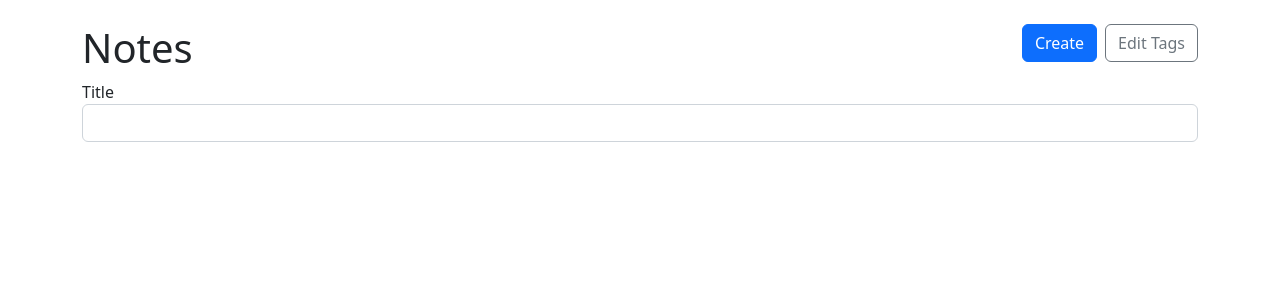
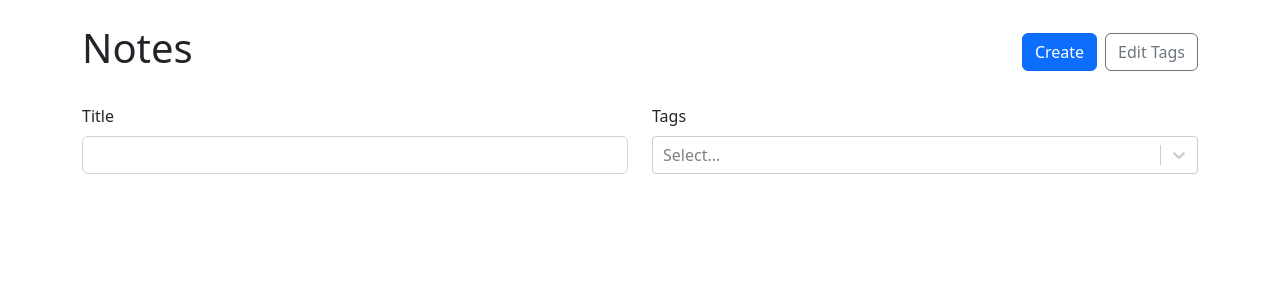
Before and after one commit to norrico31/Markdown-TS, a React (Vite) app: page / in a window 1280 px wide. Shown: the top 300 px of the page. Built offline with nearby package versions, Linux system fonts and the light colour scheme.

Commit message:
filteredNotes and simplified note

```diff
--- a/package.json
+++ b/package.json
@@ -14,11 +14,13 @@
     "react-bootstrap": "^2.7.0",
     "react-dom": "^18.2.0",
     "react-router-dom": "^6.6.0",
-    "react-select": "^5.7.0"
+    "react-select": "^5.7.0",
+    "uuid": "^9.0.0"
   },
   "devDependencies": {
     "@types/react": "^18.0.26",
     "@types/react-dom": "^18.0.9",
+    "@types/uuid": "^9.0.0",
     "@vitejs/plugin-react": "^3.0.0",
     "typescript": "^4.9.3",
     "vite": "^4.0.0"
--- a/src/App.tsx
+++ b/src/App.tsx
@@ -1,6 +1,7 @@
-import { useMemo, useId } from 'react'
+import { useMemo, } from 'react'
 import { Container } from 'react-bootstrap'
 import { Routes, Route, Navigate } from 'react-router-dom'
+import { v4 as uuidV4 } from 'uuid'
 import NewNote from './pages/NewNote'
 import NoteList from './pages/NoteList'
 import { useLocalStorage } from './utils/useLocalStorage'
@@ -29,7 +30,6 @@ export type Tag = { id: string; label: string }
 function App() {
 	const [notes, setNotes] = useLocalStorage<RawNote[]>('NOTES', [])
 	const [tags, setTags] = useLocalStorage<Tag[]>('TAGS', [])
-	const id = useId()
 
 	const noteWithTags = useMemo(() => {
 		return notes.map((note) => {
@@ -39,7 +39,7 @@ function App() {
 
 	function createNote({ tags, ...data }: NoteData) {
 		setNotes((prevNotes) => {
-			return [...prevNotes, { ...data, id: id, tagIds: tags.map(t => t.id) }]
+			return [...prevNotes, { ...data, id: uuidV4(), tagIds: tags.map(t => t.id) }]
 		})
 	}
 
@@ -50,7 +50,7 @@ function App() {
 	return (
 		<Container className='my-4'>
 			<Routes>
-				<Route path='/' element={<NoteList />} />
+				<Route path='/' element={<NoteList notes={notes} tags={tags} />} />
 				<Route path='/new' element={<NewNote onSubmit={createNote} addTag={addTag} tags={tags} />} />
 				<Route path='/:id'>
 					<Route index element={<h1>Show</h1>} />
--- a/src/components/NoteForm.tsx
+++ b/src/components/NoteForm.tsx
@@ -1,7 +1,8 @@
-import { useState, useRef, useId } from "react"
+import { useState, useRef } from "react"
 import { Form, Stack, Row, Col, Button } from "react-bootstrap"
 import CreatableReactSelect from 'react-select/creatable'
 import { Link, useNavigate } from "react-router-dom"
+import { v4 as uuidV4 } from 'uuid'
 import { NoteData, Tag } from "../App"
 
 type Props = {
@@ -14,7 +15,6 @@ export default function NoteForm({ onSubmit, addTag, tags }: Props) {
     const titleRef = useRef<HTMLInputElement>(null)
     const markdownRef = useRef<HTMLTextAreaElement>(null)
     const [selectedTags, setSelectedTags] = useState<Tag[]>([])
-    const id = useId()
     const navigate = useNavigate()
 
     function handleSubmit(evt: React.FormEvent) {
@@ -44,7 +44,7 @@ export default function NoteForm({ onSubmit, addTag, tags }: Props) {
                                 isMulti
                                 options={tags.map((t) => ({ label: t.label, value: t.id }))}
                                 onCreateOption={label => {
-                                    const newTag = { id, label }
+                                    const newTag = { id: uuidV4(), label }
                                     addTag(newTag)
                                     setSelectedTags([...selectedTags, newTag])
                                 }}
--- a/src/pages/NoteList.tsx
+++ b/src/pages/NoteList.tsx
@@ -1,10 +1,31 @@
+import { useState, useMemo } from 'react'
 import { Row, Col, Stack, Button, Form } from "react-bootstrap"
 import { Link } from "react-router-dom"
+import ReactSelect from 'react-select'
+import { Note, Tag } from "../App"
 
-export default function NoteList() {
+type SimplifiedNote = {
+    tags: Tag[]
+    title: string
+    id: string
+}
+
+type Props = {
+    tags: Tag[]
+    notes: SimplifiedNote[]
+}
+
+export default function NoteList({ tags, notes }: Props) {
+    const [selectedTags, setSelectedTags] = useState<Tag[]>([])
+    const [title, setTitle] = useState('')
+    const filteredNotes = useMemo(() => {
+        return notes.filter((n) => {
+            return (title === '' || n.title.toLowerCase().includes(title.toLocaleLowerCase())) && (selectedTags.length === 0 || selectedTags.every(t => n.tags.some(noteTag => noteTag.id === t.id)))
+        })
+    }, [title, selectedTags, notes])
     return (
         <>
-            <Row>
+            <Row className='align-items-center mb-4'>
                 <Col>
                     <h1>Notes</h1>
                 </Col>
@@ -20,11 +41,38 @@ export default function NoteList() {
             <Form>
                 <Row className='mb-4'>
                     <Col>
-                        <Form.Group controlId=''>Title</Form.Group>
-                        <Form.Control type='text' />
+                        <Form.Group controlId='title'>
+                            <Form.Label>Title</Form.Label>
+                            <Form.Control type='text' value={title} onChange={(evt: React.ChangeEvent<HTMLInputElement>) => setTitle(evt.target.value)} />
+                        </Form.Group>
+                    </Col>
+                    <Col>
+                        <Form.Group controlId='tags'>
+                            <Form.Label>Tags</Form.Label>
+                            <ReactSelect
+                                isMulti
+                                options={tags.map((t) => ({ label: t.label, value: t.id }))}
+                                value={selectedTags.map((tag: Tag) => ({ label: tag.label, value: tag.id }))}
+                                onChange={(tags) => {
+                                    setSelectedTags(tags.map((tag) => ({ label: tag.label, id: tag.value })))
+                                }} />
+                        </Form.Group>
                     </Col>
                 </Row>
             </Form>
+            <Row xs={1} sm={2} xl={4} className='g-3'>
+                {filteredNotes.map(note => (
+                    <Col key={note.id}>
+                        <NoteCard note={note} />
+                    </Col>
+                ))}
+            </Row>
         </>
     )
 }
+
+function NoteCard({ note }: { note: SimplifiedNote }) {
+    return (
+        <h2>Hello!</h2>
+    )
+}
```
Also changed, not shown: 1 other file (tests, documents, lock files or other folders).
